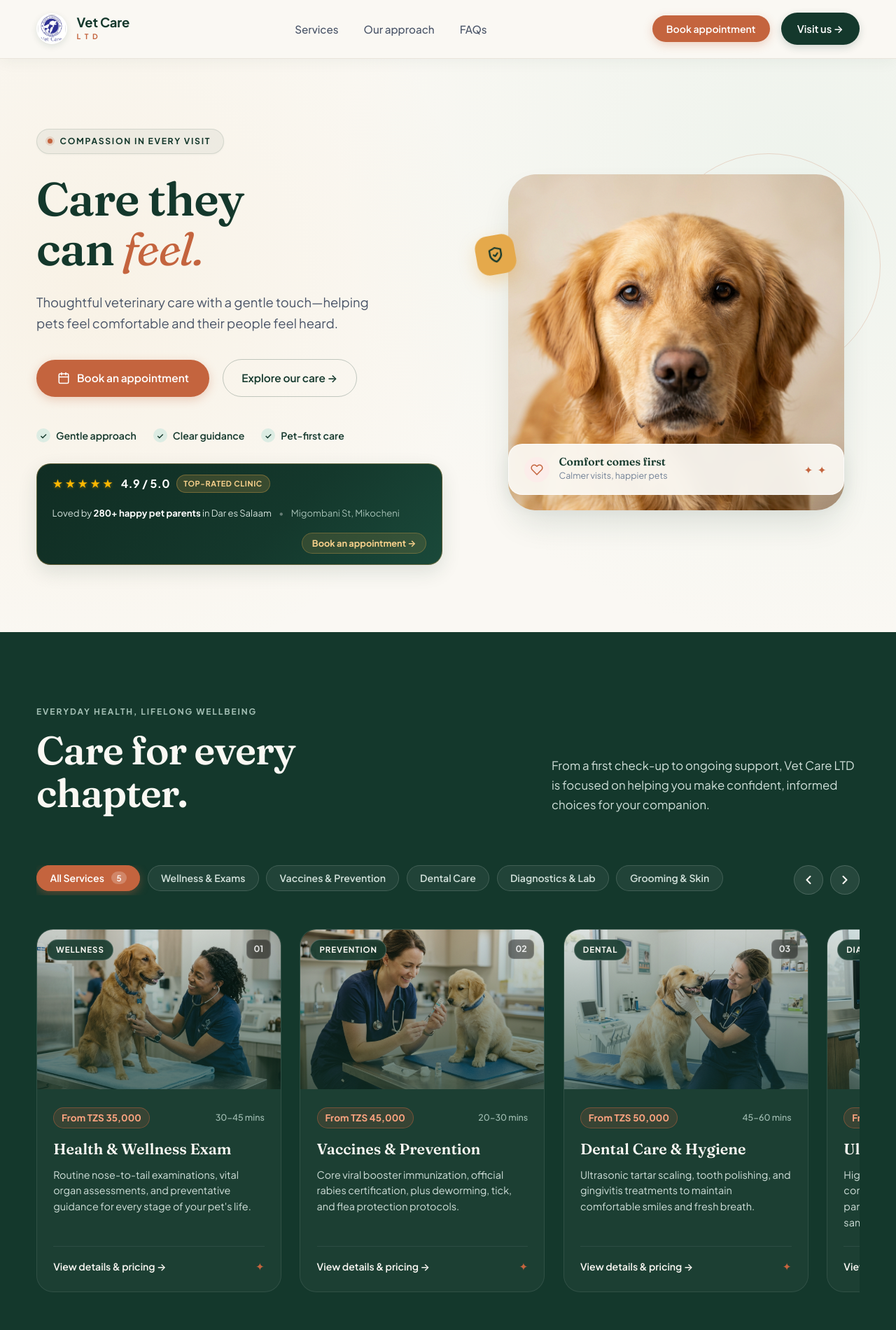
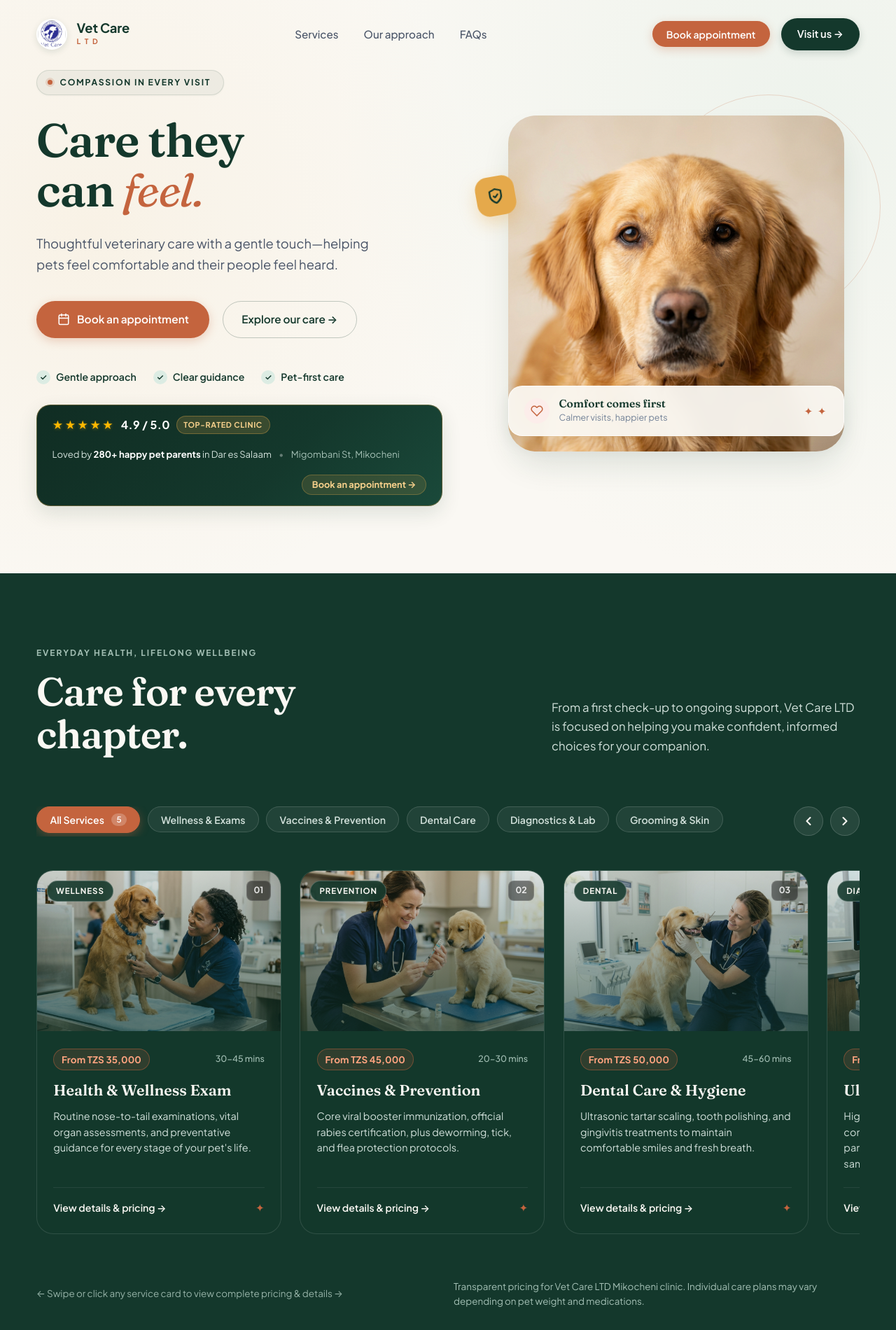
Before and after one commit to Oxtercreed/Vet-care-LTD, a website: page index.html in a window 1280 px wide. Shown: the top 1900 px of the page at 70% size. Drawn offline with Linux system fonts and the light colour scheme.

Commit message:
feat(ui): implement dynamic frosted overlay navbar and navigation scroll state

```diff
--- a/app.js
+++ b/app.js
@@ -17,5 +17,6 @@
   if (typeof initServiceModal === 'function') initServiceModal();
   if (typeof initFaqAccordion === 'function') initFaqAccordion();
   if (typeof initSmoothScrollAndActiveNav === 'function') initSmoothScrollAndActiveNav();
+  if (typeof initScrolledNavbar === 'function') initScrolledNavbar();
   if (typeof initFullscreenBookingSystem === 'function') initFullscreenBookingSystem();
 });
--- a/css/navbar.css
+++ b/css/navbar.css
@@ -2,16 +2,32 @@
    NAVIGATION BAR
    ========================================================================== */
 .navbar {
-  padding: 1.15rem 0;
-  background-color: rgba(250, 248, 243, 0.94);
-  -webkit-backdrop-filter: blur(14px);
-  backdrop-filter: blur(14px);
-  position: sticky;
+  position: fixed;
   top: 0;
+  left: 0;
+  right: 0;
+  width: 100%;
+  padding: 1.6rem 0;
+  background-color: transparent;
+  border-bottom: 1px solid transparent;
+  box-shadow: none;
   z-index: 500;
+  transition: padding 0.3s cubic-bezier(0.16, 1, 0.3, 1),
+              background-color 0.3s cubic-bezier(0.16, 1, 0.3, 1),
+              border-color 0.3s ease,
+              box-shadow 0.3s ease,
+              -webkit-backdrop-filter 0.3s ease,
+              backdrop-filter 0.3s ease;
+}
+
+/* Scrolled state: turns into sleek frosted glass bar as user scrolls */
+.navbar.scrolled {
+  padding: 0.95rem 0;
+  background-color: rgba(250, 248, 243, 0.92);
+  -webkit-backdrop-filter: blur(16px);
+  backdrop-filter: blur(16px);
   border-bottom: 1px solid rgba(232, 226, 217, 0.85);
-  box-shadow: 0 4px 20px rgba(20, 56, 44, 0.05);
-  transition: padding 0.25s ease, background-color 0.25s ease, box-shadow 0.25s ease;
+  box-shadow: 0 4px 20px rgba(20, 56, 44, 0.06);
 }
 
 .navbar-inner {
@@ -186,11 +202,13 @@
 @media (max-width: 768px) {
   .navbar {
     padding: 0.85rem 0;
-    position: sticky;
+    position: fixed;
     top: 0;
+    left: 0;
+    right: 0;
     background: rgba(250, 248, 243, 0.96);
-    -webkit-backdrop-filter: blur(12px);
-    backdrop-filter: blur(12px);
+    -webkit-backdrop-filter: blur(14px);
+    backdrop-filter: blur(14px);
     border-bottom: 1px solid rgba(232, 226, 217, 0.85);
     z-index: 500;
   }
--- a/css/variables.css
+++ b/css/variables.css
@@ -1,17 +1,17 @@
 /* ==========================================================================
-   VET CARE LTD - FIGMA DESIGN SYSTEM
-   Exact recreation of Figma Editorial & Warm Clinic Aesthetic
+   VET CARE LTD - DESIGN TOKENS & FOUNDATIONS
    ========================================================================== */
 
 :root {
-  /* Brand Palette from Figma */
+  /* Brand Palette (Warm, Clinical, Compassionate) */
   --bg-cream: #FAF8F3;
   --bg-sage: #DCECE3;
-  --bg-sage-light: #EBF4EF;
+  --bg-sage-card: rgba(220, 236, 227, 0.45);
+
   --dark-forest: #14382C;
-  --dark-forest-hover: #0e2920;
-  --dark-forest-card: rgba(255, 255, 255, 0.035);
-  --dark-forest-border: rgba(255, 255, 255, 0.09);
+  --dark-forest-hover: #0E271F;
+  --dark-forest-card: rgba(20, 56, 44, 0.95);
+  --dark-forest-border: rgba(255, 255, 255, 0.12);
 
   --terracotta: #C4643E;
   --terracotta-hover: #b05632;
@@ -43,7 +43,7 @@
   --transition: all 0.25s cubic-bezier(0.16, 1, 0.3, 1);
 }
 
-/* Base Resets */
+/* Base resets & typography */
 *, *::before, *::after {
   box-sizing: border-box;
   margin: 0;
@@ -57,7 +57,7 @@
   -moz-osx-font-smoothing: grayscale;
   width: 100%;
   max-width: 100%;
-  overflow-x: hidden;
+  overflow-x: clip;
 }
 
 body {
@@ -67,7 +67,7 @@
   line-height: 1.6;
   width: 100%;
   max-width: 100%;
-  overflow-x: hidden;
+  overflow-x: clip;
   position: relative;
   -webkit-text-size-adjust: 100%;
 }
@@ -89,8 +89,11 @@
   border: none;
   background: none;
   cursor: pointer;
+  outline: none;
+  transition: var(--transition);
 }
 
+/* Common Layout Containers */
 .container {
   width: 100%;
   max-width: 1240px;
@@ -98,16 +101,7 @@
   padding: 0 2rem;
 }
 
-/* ==========================================================================
-
-/* Common Button Styles */
-  display: flex;
-  align-items: center;
-  gap: 1.15rem;
-  flex-wrap: wrap;
-  margin-bottom: 2.75rem;
-}
-
+/* Global Buttons & Badges */
 .btn-terracotta {
   display: inline-flex;
   align-items: center;
@@ -126,6 +120,26 @@
   background-color: var(--terracotta-hover);
   transform: translateY(-2px);
   box-shadow: 0 6px 20px rgba(196, 100, 62, 0.38);
+}
+
+.btn-outline {
+  display: inline-flex;
+  align-items: center;
+  gap: 0.55rem;
+  background-color: transparent;
+  color: var(--dark-forest);
+  border: 1px solid rgba(20, 56, 44, 0.25);
+  font-size: 0.96rem;
+  font-weight: 600;
+  padding: 0.85rem 1.65rem;
+  border-radius: var(--radius-full);
+  transition: var(--transition);
+}
+
+.btn-outline:hover {
+  border-color: var(--dark-forest);
+  background-color: rgba(20, 56, 44, 0.04);
+  transform: translateY(-2px);
 }
 
 .btn-whatsapp-chat {
@@ -147,14 +161,3 @@
   transform: translateY(-2px);
   box-shadow: 0 6px 20px rgba(37, 211, 102, 0.45);
 }
-
-.btn-outline {
-  display: inline-flex;
-  align-items: center;
-  gap: 0.55rem;
-  background-color: transparent;
-  color: var(--dark-forest);
-  border: 1px solid rgba(20, 56, 44, 0.25);
-  font-size: 0.96rem;
-  font-weight: 600;
-  padding: 0.85rem 1.65rem;
--- a/js/navigation.js
+++ b/js/navigation.js
@@ -63,3 +63,22 @@
     });
   });
 }
+
+/**
+ * Dynamic Scrolled State for Floating Frosted Overlay Navbar
+ */
+function initScrolledNavbar() {
+  const siteNavbar = document.getElementById('siteNavbar');
+  if (!siteNavbar) return;
+
+  const handleScroll = () => {
+    if (window.scrollY > 20) {
+      siteNavbar.classList.add('scrolled');
+    } else {
+      siteNavbar.classList.remove('scrolled');
+    }
+  };
+
+  window.addEventListener('scroll', handleScroll, { passive: true });
+  handleScroll();
+}
```
